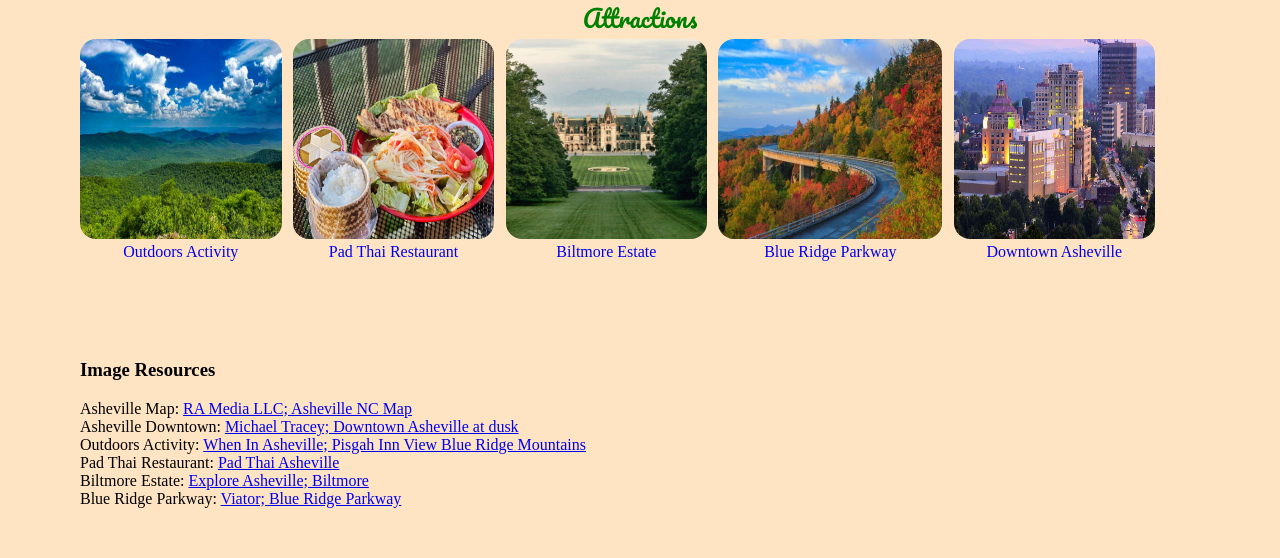
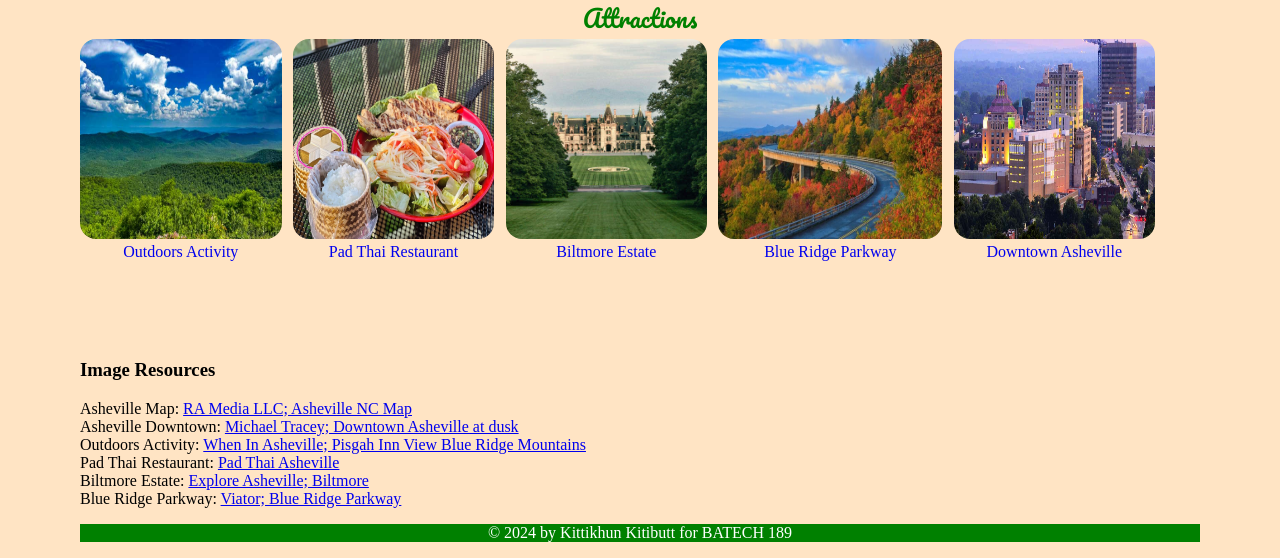
Before and after one commit to KittikhunKitibutt/project3, a plain HTML site: page index.html in a window 1280 px wide. Shown: the part 546-1104 px from the top of the page. Before the commit the page ends 1054 px from the top, so only its background shows below. Drawn offline with Linux system fonts and the light colour scheme; a web font is replaced by a local one.

Commit message:
add footer

```diff
--- a/index.html
+++ b/index.html
@@ -125,6 +125,7 @@
     Pad Thai Restaurant: <a href="https://scontent-atl3-1.xx.fbcdn.net/v/t39.30808-6/439864272_18227147245282092_6889952800037290371_n.jpg?_nc_cat=107&ccb=1-7&_nc_sid=5f2048&_nc_ohc=V-Gbl-8e1EUQ7kNvgHVpOZI&_nc_ht=scontent-atl3-1.xx&oh=00_AYCyNcWSOyt_bcDLYotqSgJSLIm_dzcryre2PRLmYYIjzw&oe=664E0FC5">Pad Thai Asheville</a><br />
     Biltmore Estate: <a href="https://www.exploreasheville.com/things-to-do/attractions/">Explore Asheville; Biltmore</a><br />
     Blue Ridge Parkway: <a href="https://www.viator.com/Asheville-attractions/Blue-Ridge-Parkway/overview/d22561-a20773">Viator; Blue Ridge Parkway</a><br />
+    <p class="footer">© 2024 by Kittikhun Kitibutt for BATECH 189</p>
 </footer>
 
 </body>
--- a/style.css
+++ b/style.css
@@ -34,3 +34,8 @@ img.attraction { width: 100%; height: 200px; }
 img.map { width: 80%; height: 150px; }
 img.body { width: 90%; height: 350px; }
 p { text-align: justify; }
+p.footer {
+    text-align: center;
+    background-color: green;
+    color: white;
+}
```
